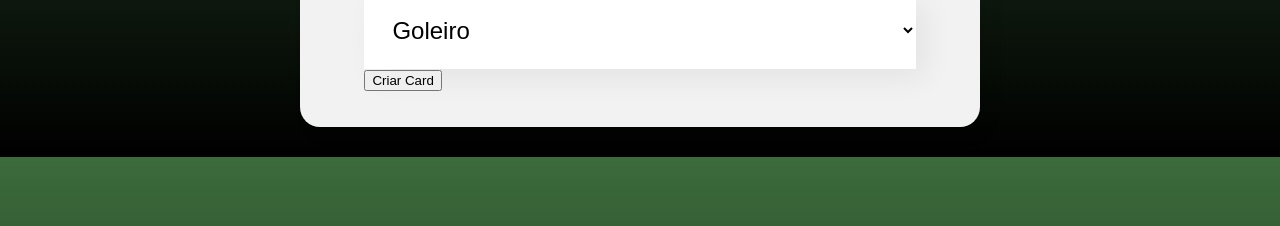
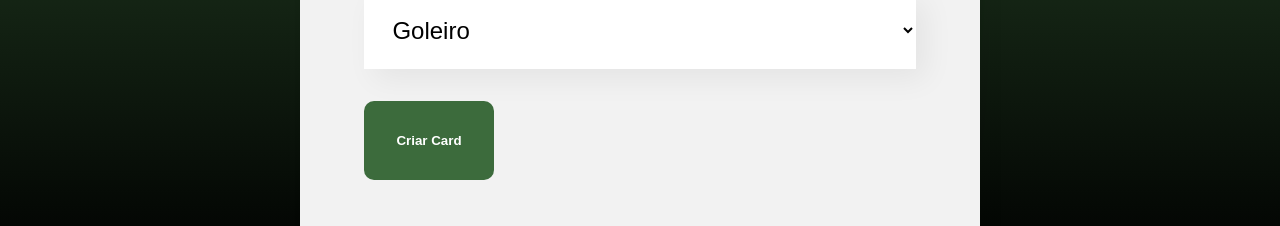
Before and after one commit to Alex-Majdalani/Escalacao-Time-de-Futebol, a React (Create React App) app in the folder futebol/: page / in a window 1280 px wide. Shown: the part 547-773 px from the top of the page. Built offline with nearby package versions, Linux system fonts and the light colour scheme.

Commit message:
adicionei estilo ao botao

```diff
--- a/futebol/src/componentes/Botao/Botao.css
+++ b/futebol/src/componentes/Botao/Botao.css
@@ -0,0 +1,15 @@
+.botao {
+  background-color: rgb(60, 107, 60);
+  border-radius: 10px;
+  font-weight: 700;
+  font-size: 5;
+  padding: 32px;
+  border: none;
+  cursor: pointer;
+  color: #fff;
+  margin: 32px 0px;
+}
+
+.botao:hover {
+  color: #95ffd4;
+}
--- a/futebol/src/componentes/Botao/index.js
+++ b/futebol/src/componentes/Botao/index.js
@@ -1,7 +1,7 @@
 import "./Botao.css";
 
 const Botao = (props) => {
-  return <button>{props.children}</button>;
+  return <button className="botao">{props.children}</button>;
 };
 
 export default Botao;
```
